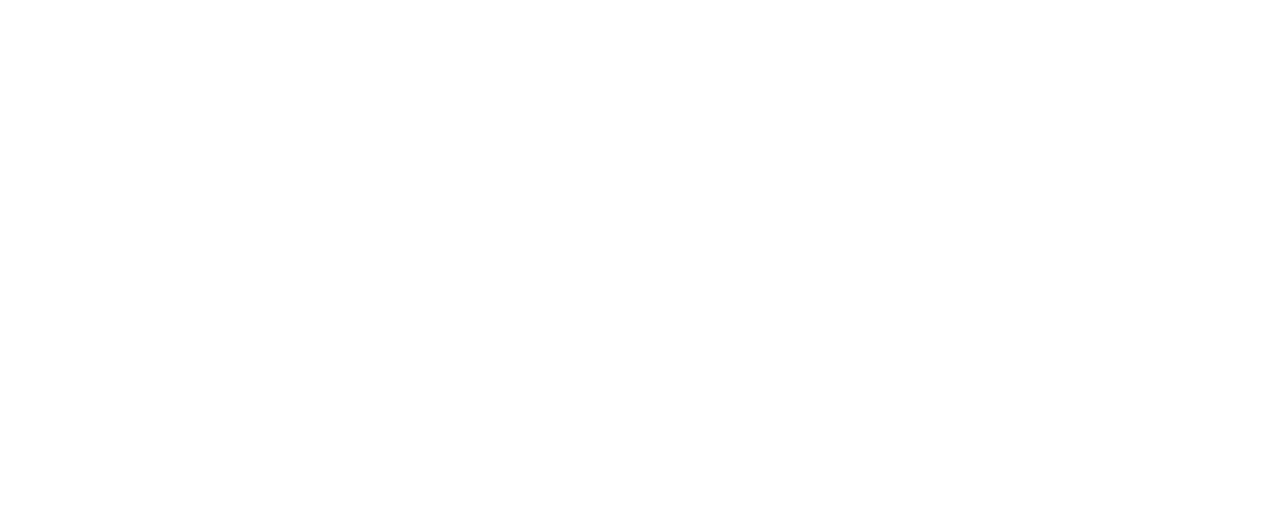
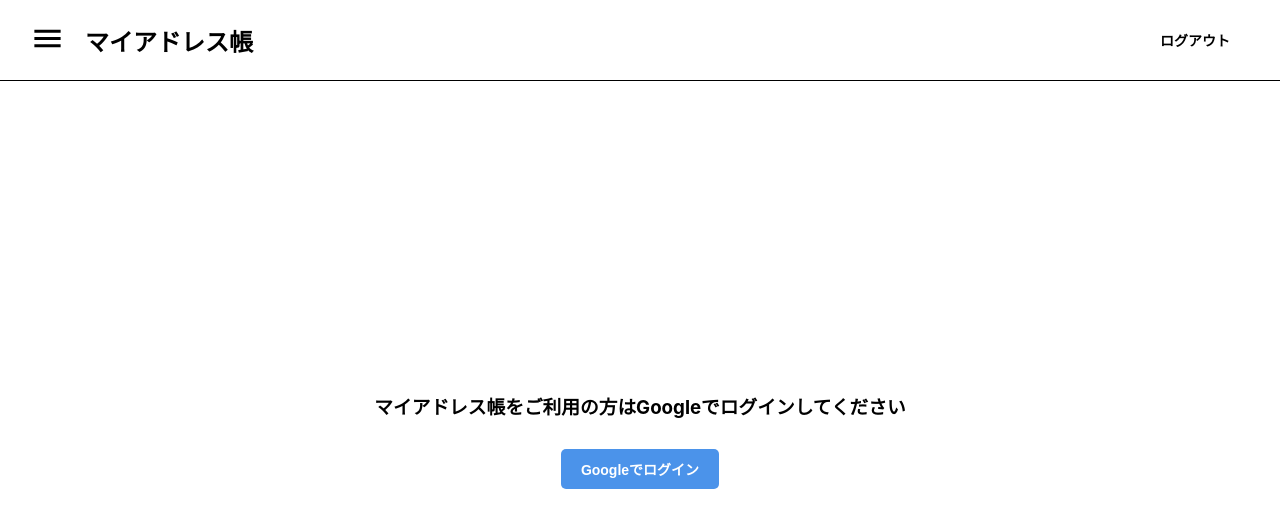
Before and after one commit to planb-yano/address-clone-app, a React (Create React App) app: page / in a window 1280 px wide. Shown: the top 528 px of the page. Built offline with nearby package versions, Linux system fonts and the light colour scheme.

Commit message:
HomeページとHeaderコンポーネント作成

```diff
--- a/package.json
+++ b/package.json
@@ -3,6 +3,10 @@
   "version": "0.1.0",
   "private": true,
   "dependencies": {
+    "@emotion/react": "^11.11.1",
+    "@emotion/styled": "^11.11.0",
+    "@mui/icons-material": "^5.11.16",
+    "@mui/material": "^5.13.5",
     "@testing-library/jest-dom": "^5.16.5",
     "@testing-library/react": "^13.4.0",
     "@testing-library/user-event": "^13.5.0",
--- a/src/App.scss
+++ b/src/App.scss
@@ -0,0 +1,3 @@
+h1, h2, h3, h4 {
+    margin: 0;
+}
--- a/src/App.tsx
+++ b/src/App.tsx
@@ -1,8 +1,13 @@
 import React from "react";
 import "./App.scss";
+import Header from "./components/header/Header";
+import Home from "./pages/home/Home";
 
 function App() {
-  return <div className="App"></div>;
+  return <div className="App">
+    <Header />
+    <Home />
+  </div>;
 }
 
 export default App;
--- /dev/null
+++ b/src/components/header/Header.scss
@@ -0,0 +1,28 @@
+.header {
+    display: flex;
+    align-items: center;
+    justify-content: space-between;
+    padding: 20px 30px;
+    border-bottom: 1px solid black;
+    .headerLeft {
+        display: flex;
+        align-items: center;
+        .headerIcon {
+            margin-right: 20px;
+            cursor: pointer;
+        }
+    }
+    .headerButton {
+        border: none;
+        cursor: pointer;
+        padding: 10px 20px;
+        background: transparent;
+        border-radius: 5px;
+        transition: all .5s;
+        font-size: 14px;
+        font-weight: bold;
+        &:hover {
+            background-color: rgb(224, 224, 224);
+        }
+    }
+}
--- /dev/null
+++ b/src/components/header/Header.tsx
@@ -0,0 +1,19 @@
+import React from "react";
+import MenuIcon from "@mui/icons-material/Menu";
+import "./Header.scss";
+
+const Header = () => {
+  return (
+    <div className="header">
+      <div className="headerLeft">
+        <div className="headerIcon">
+          <MenuIcon fontSize="large" />
+        </div>
+        <h2>マイアドレス帳</h2>
+      </div>
+      <button className="headerButton">ログアウト</button>
+    </div>
+  );
+};
+
+export default Header;
--- /dev/null
+++ b/src/pages/home/Home.scss
@@ -0,0 +1,24 @@
+.home {
+    display: flex;
+    flex-direction: column;
+    justify-content: center;
+    align-items: center;
+    height: calc(100vh - 82px);
+    .homeTitle {
+        margin-bottom: 30px;
+    }
+    .homeButton {
+        border: none;
+        background-color: rgb(75, 147, 234);
+        color: white;
+        border-radius: 5px;
+        padding: 10px 20px;
+        font-size: 14px;
+        font-weight: bold;
+        transition: all .5s;
+        cursor: pointer;
+        &:hover {
+            background-color: rgb(152, 198, 255);
+        }
+    }
+}
--- /dev/null
+++ b/src/pages/home/Home.tsx
@@ -0,0 +1,13 @@
+import React from "react";
+import "./Home.scss"
+
+const Home = () => {
+  return (
+    <div className="home">
+      <h3 className="homeTitle">マイアドレス帳をご利用の方はGoogleでログインしてください</h3>
+      <button className="homeButton">Googleでログイン</button>
+    </div>
+  );
+};
+
+export default Home;
```
Also changed, not shown: src/index.tsx (+5 -5 lines), 1 other file (tests, documents, lock files or other folders).
